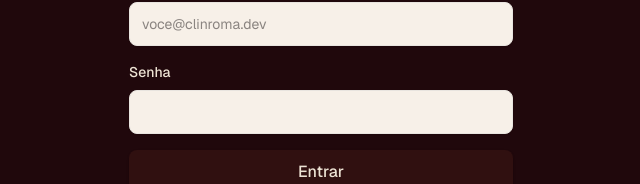
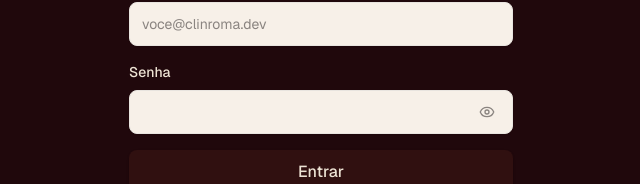
Before and after one commit to ivanmartins090317/clinRoma, a Next.js app: page /login in a window 1280 px wide. Shown: the part 396-580 px from the top of the page, without its empty margins (319-959 px from the left). Built offline with nearby package versions, Linux system fonts and the light colour scheme; no server answers.

Commit message:
feat: inserted show password on login

```diff
--- /dev/null
+++ b/src/components/ui/password-input.tsx
@@ -0,0 +1,39 @@
+"use client";
+
+import { EyeIcon, EyeOffIcon } from "lucide-react";
+import * as React from "react";
+
+import { Button } from "@/components/ui/button";
+import { Input } from "@/components/ui/input";
+import { cn } from "@/lib/utils";
+
+interface PasswordInputProps
+  extends Omit<React.ComponentProps<"input">, "type"> {}
+
+function PasswordInput({ className, disabled, ...props }: PasswordInputProps) {
+  const [isVisible, setIsVisible] = React.useState(false);
+
+  return (
+    <div className="relative">
+      <Input
+        type={isVisible ? "text" : "password"}
+        disabled={disabled}
+        className={cn("pr-11", className)}
+        {...props}
+      />
+      <Button
+        type="button"
+        variant="ghost"
+        size="icon"
+        disabled={disabled}
+        className="absolute top-1/2 right-1 size-9 -translate-y-1/2 text-muted-foreground hover:text-foreground"
+        aria-label={isVisible ? "Ocultar senha" : "Mostrar senha"}
+        onClick={() => setIsVisible((current) => !current)}
+      >
+        {isVisible ? <EyeOffIcon /> : <EyeIcon />}
+      </Button>
+    </div>
+  );
+}
+
+export { PasswordInput };
--- a/src/features/auth/components/login-form.tsx
+++ b/src/features/auth/components/login-form.tsx
@@ -4,6 +4,7 @@ import { useActionState } from "react";
 
 import { Button } from "@/components/ui/button";
 import { Input } from "@/components/ui/input";
+import { PasswordInput } from "@/components/ui/password-input";
 import { ClinicLogo } from "@/components/clinic-logo";
 import { loginAction, type LoginActionState } from "@/features/auth/actions";
 
@@ -63,10 +64,9 @@ export function LoginForm({ returnTo }: LoginFormProps) {
           >
             Senha
           </label>
-          <Input
+          <PasswordInput
             id="password"
             name="password"
-            type="password"
             autoComplete="current-password"
             required
             disabled={isPending}
```
